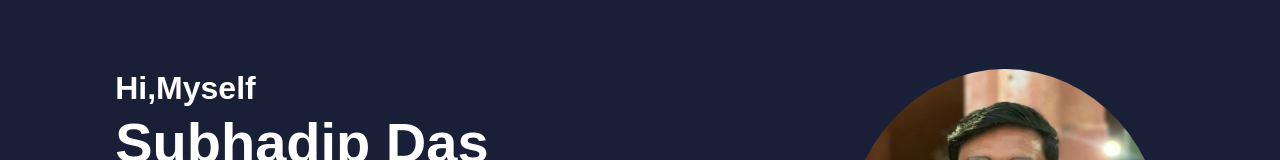
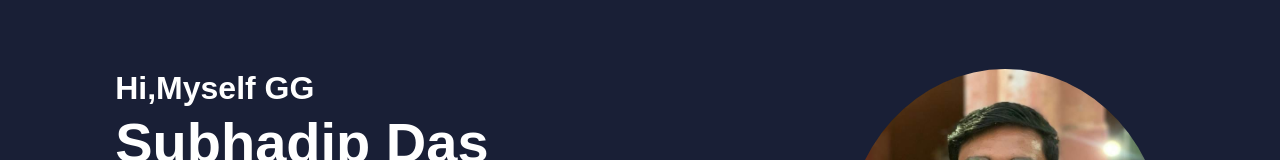
Before and after one commit to laughyguy/Personal-Portfolio, a plain HTML site: page index.html in a window 1280 px wide. Shown: the part 182-342 px from the top of the page. Drawn offline with Linux system fonts and the light colour scheme; a script that the page names is missing; a web font is replaced by a local one.

Commit message:
Description Section
Change Description Section in the HTML file

```diff
--- a/index.html
+++ b/index.html
@@ -30,7 +30,7 @@
     <!-- Home Section Design -->
     <section class="home" id="home">
       <div class="home-content">
-        <h3>Hi,Myself</h3>
+        <h3>Hi,Myself GG</h3>
         <h1>Subhadip Das</h1>
         <h3>I am a <span>Java Developer</span></h3>
         <p>I possess a strong drive to learn and grow
```
